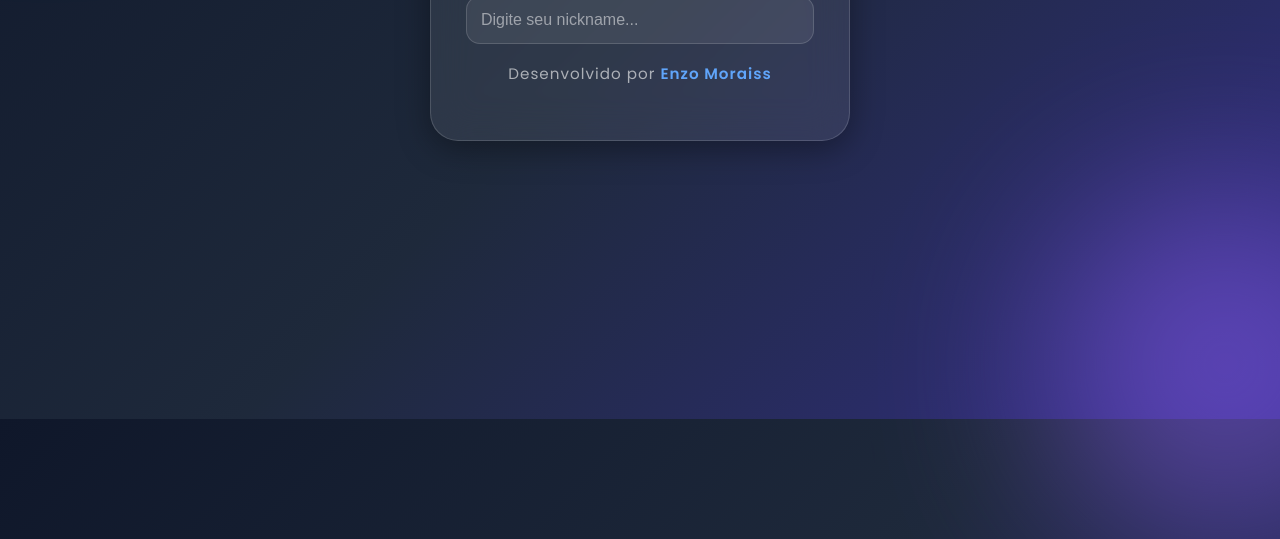
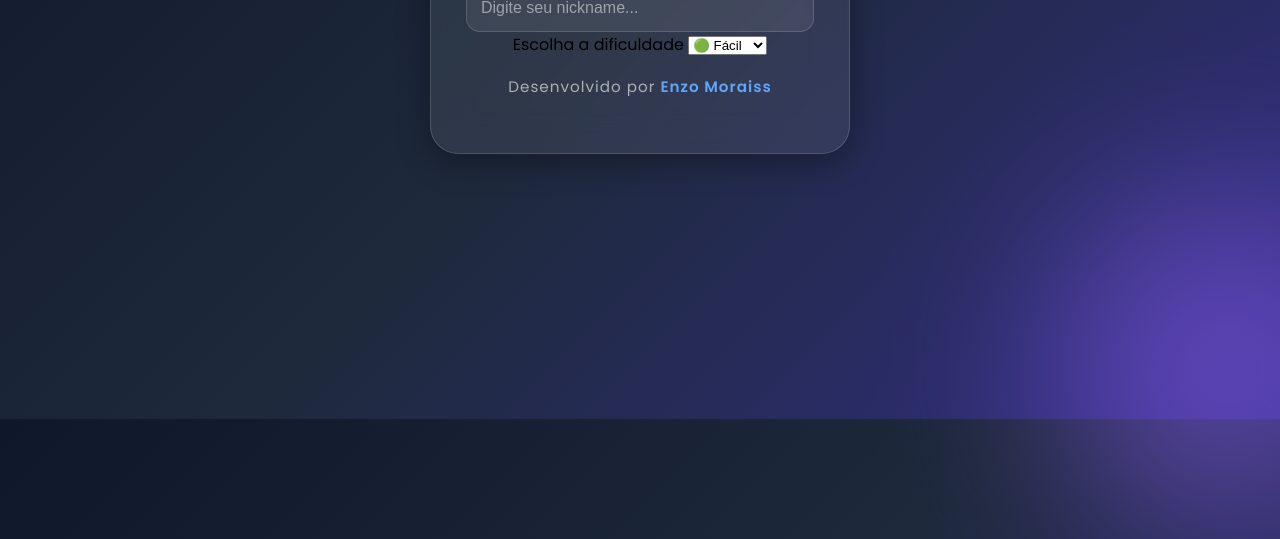
Before and after one commit to enzochave/Jogo-palavras, a plain HTML site: page index.html in a window 1280 px wide. Shown: the part 381-920 px from the top of the page. Drawn offline with Linux system fonts and the light colour scheme.

Commit message:
Update index.html

```diff
--- a/index.html
+++ b/index.html
@@ -21,6 +21,21 @@
                 id="nickname-input"
                 placeholder="Digite seu nickname..."
             >
+
+            <!-- ESCOLHER NÍVEL -->
+            <div class="difficulty-wrapper">
+
+                <label class="difficulty-label">
+                    Escolha a dificuldade
+                </label>
+
+                <select id="difficulty-input">
+                    <option value="facil">🟢 Fácil</option>
+                    <option value="medio">🟡 Médio</option>
+                    <option value="dificil">🔴 Difícil</option>
+                </select>
+
+            </div>
 
             <!-- CREDITOS -->
             <p class="creditos">
```
